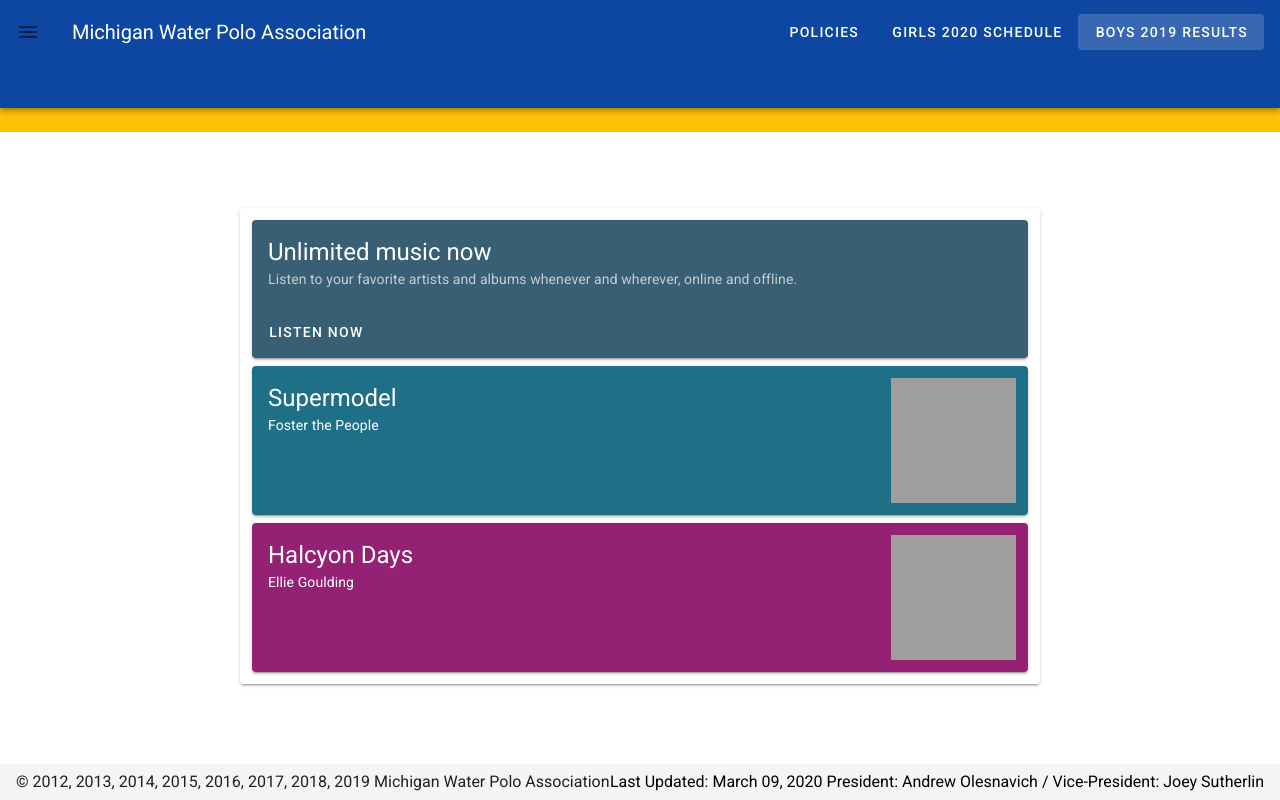
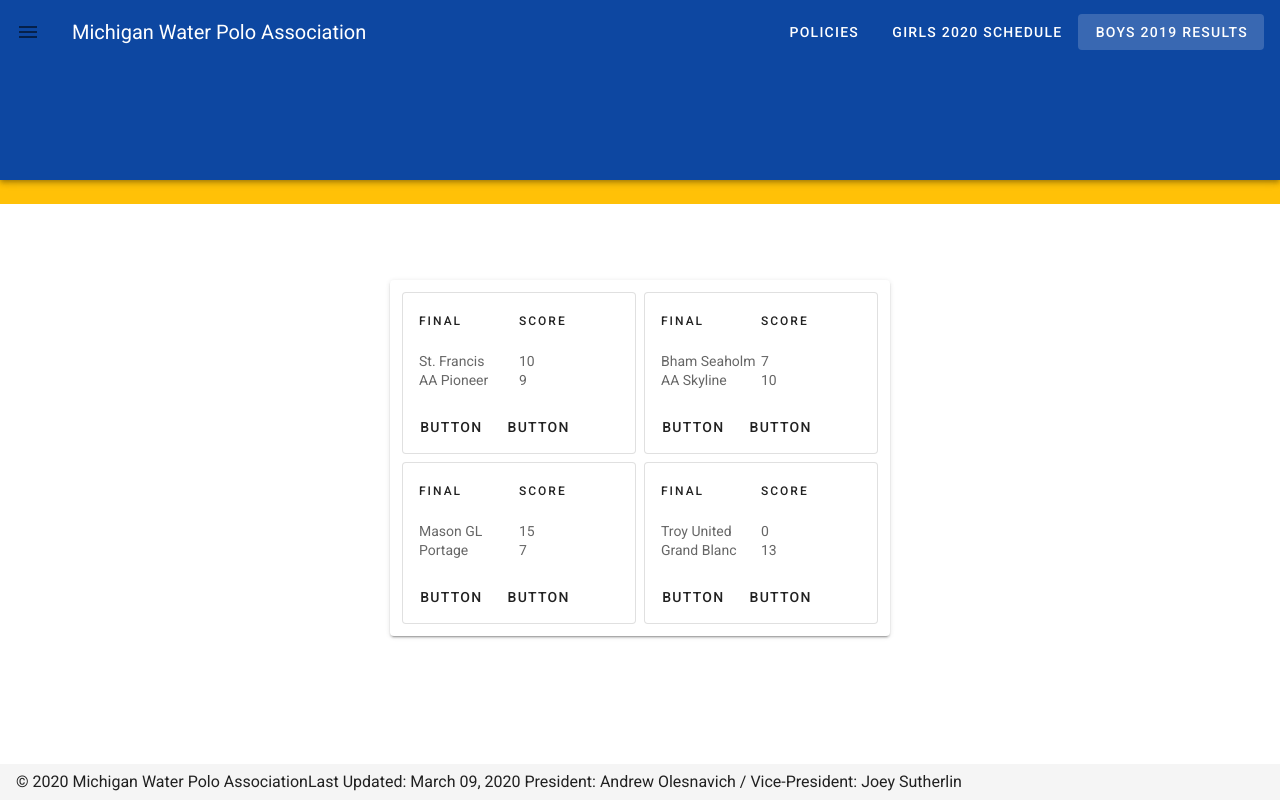
Before and after one commit to Catalyst-Digital-Ventures/Michigan-Water-Polo, a Nuxt app: page /boys2019results in a window 1280 px wide. Built offline with nearby package versions, Linux system fonts and the light colour scheme; grey boxes are pictures that could not be loaded.

Commit message:
added boilerplate for boys 2019 results

```diff
--- a/layouts/default.vue
+++ b/layouts/default.vue
@@ -47,14 +47,9 @@
     </v-content>
 
     <v-footer :fixed="fixed" app>
-      <span>&copy; 2012, 2013, 2014, 2015, 2016, 2017, 2018, 2019 Michigan Water Polo Association</span>
-      <!-- <nuxt-link to="/policies" class="footerlink">Policies</nuxt-link>
-      <nuxt-link to="/girls2020schedule" class="footerlink">Girls 2020 Schedule</nuxt-link>
-      <nuxt-link to="/" class="footerlink">Boys 2019 Results</nuxt-link>-->
-      <div class="footerlink">
-        Last Updated: March 09, 2020
-        President: Andrew Olesnavich / Vice-President: Joey Sutherlin
-      </div>
+      <span>&copy; 2020 Michigan Water Polo Association</span>
+      Last Updated: March 09, 2020
+      President: Andrew Olesnavich / Vice-President: Joey Sutherlin
     </v-footer>
   </v-app>
 </template>
@@ -76,6 +71,11 @@ export default {
           icon: "mdi-chart-bubble",
           title: "Girls 2020 Schedule",
           to: "/girls2020schedule"
+        },
+        {
+          icon: "mdi-chart-bubble",
+          title: "Boys 2019 Results",
+          to: "/boys2019results"
         }
       ],
       miniVariant: false,
--- a/pages/boys2019results.vue
+++ b/pages/boys2019results.vue
@@ -1,53 +1,69 @@
 <template>
-  <v-card max-width="800" class="mx-auto">
-    <v-container>
+  <v-card class="mx-auto" max-width="500">
+    <v-container fluid>
       <v-row dense>
-        <v-col cols="12">
-          <v-card color="#385F73" dark>
-            <v-card-title class="headline">Unlimited music now</v-card-title>
+        <v-col v-for="card in cards" :key="card.title" :cols="card.flex">
+          <v-card class="mx-auto" max-width="344" outlined>
+            <v-list-item three-line>
+              <v-list-item-content>
+                <div class="overline mb-4">FINAL</div>
+                <v-list-item-subtitle v-text="card.home"></v-list-item-subtitle>
+                <v-list-item-subtitle v-text="card.away"></v-list-item-subtitle>
+              </v-list-item-content>
 
-            <v-card-subtitle>Listen to your favorite artists and albums whenever and wherever, online and offline.</v-card-subtitle>
+              <v-list-item-content>
+                <div class="overline mb-4">Score</div>
+                <v-list-item-subtitle v-text="card.homeScore"></v-list-item-subtitle>
+                <v-list-item-subtitle v-text="card.awayScore"></v-list-item-subtitle>
+              </v-list-item-content>
+            </v-list-item>
 
             <v-card-actions>
-              <v-btn text>Listen Now</v-btn>
+              <v-btn text>Button</v-btn>
+              <v-btn text>Button</v-btn>
             </v-card-actions>
-          </v-card>
-        </v-col>
-
-        <v-col v-for="(item, i) in items" :key="i" cols="12">
-          <v-card :color="item.color" dark>
-            <div class="d-flex flex-no-wrap justify-space-between">
-              <div>
-                <v-card-title class="headline" v-text="item.title"></v-card-title>
-
-                <v-card-subtitle v-text="item.artist"></v-card-subtitle>
-              </div>
-
-              <v-avatar class="ma-3" size="125" tile>
-                <v-img :src="item.src"></v-img>
-              </v-avatar>
-            </div>
           </v-card>
         </v-col>
       </v-row>
     </v-container>
   </v-card>
 </template>
+
 <script>
 export default {
   data: () => ({
-    items: [
+    cards: [
       {
-        color: "#1F7087",
-        src: "https://cdn.vuetifyjs.com/images/cards/foster.jpg",
-        title: "Supermodel",
-        artist: "Foster the People"
+        home: "St. Francis",
+        away: "AA Pioneer",
+        homeScore: "10",
+        awayScore: "9",
+        src: "https://cdn.vuetifyjs.com/images/cards/house.jpg",
+        flex: 6
       },
       {
-        color: "#952175",
-        src: "https://cdn.vuetifyjs.com/images/cards/halcyon.png",
-        title: "Halcyon Days",
-        artist: "Ellie Goulding"
+        home: "Bham Seaholm",
+        away: "AA Skyline",
+        homeScore: "7",
+        awayScore: "10",
+        src: "https://cdn.vuetifyjs.com/images/cards/road.jpg",
+        flex: 6
+      },
+      {
+        home: "Mason GL",
+        away: "Portage",
+        homeScore: "15",
+        awayScore: "7",
+        src: "https://cdn.vuetifyjs.com/images/cards/plane.jpg",
+        flex: 6
+      },
+      {
+        home: "Troy United",
+        away: "Grand Blanc",
+        homeScore: "0",
+        awayScore: "13",
+        src: "https://cdn.vuetifyjs.com/images/cards/plane.jpg",
+        flex: 6
       }
     ]
   })
```
